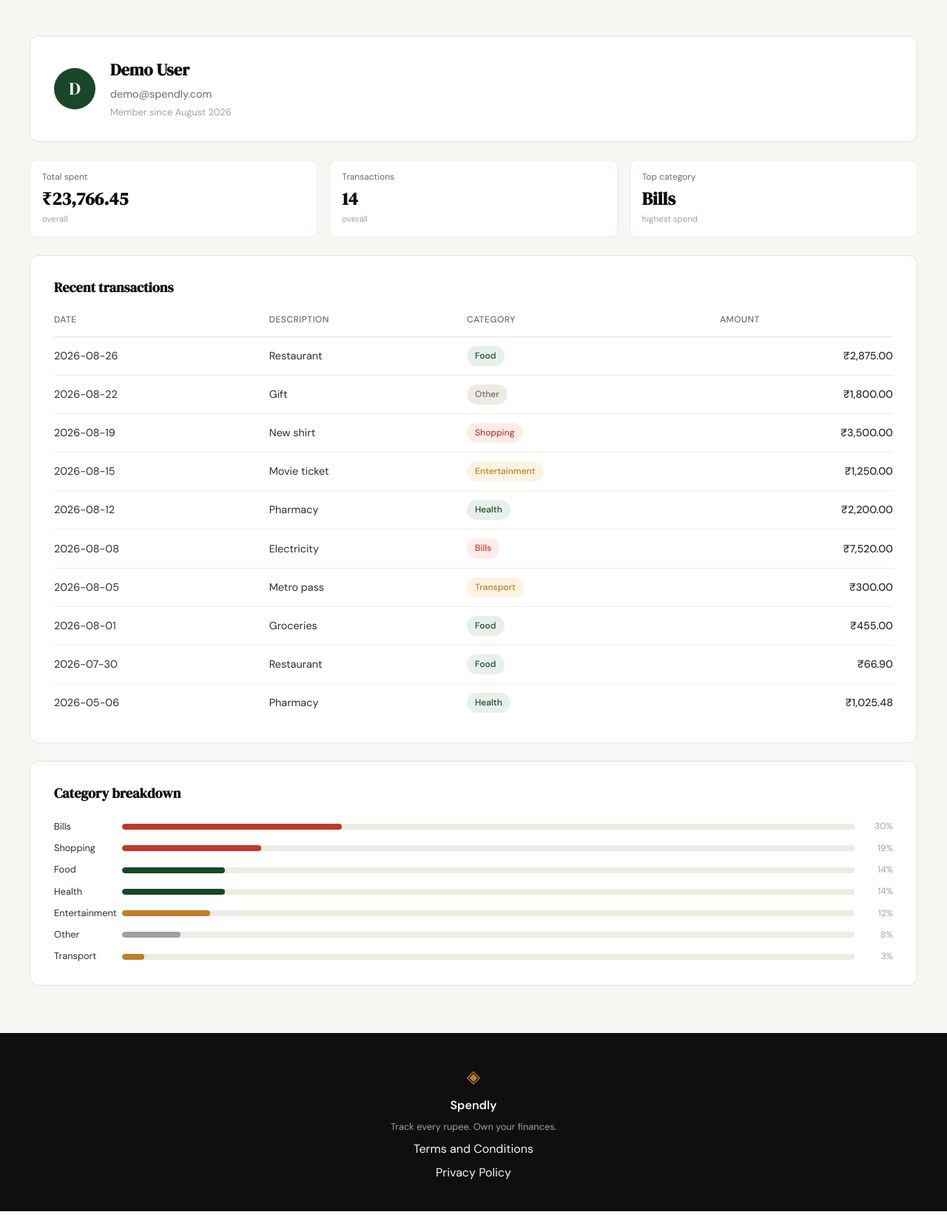
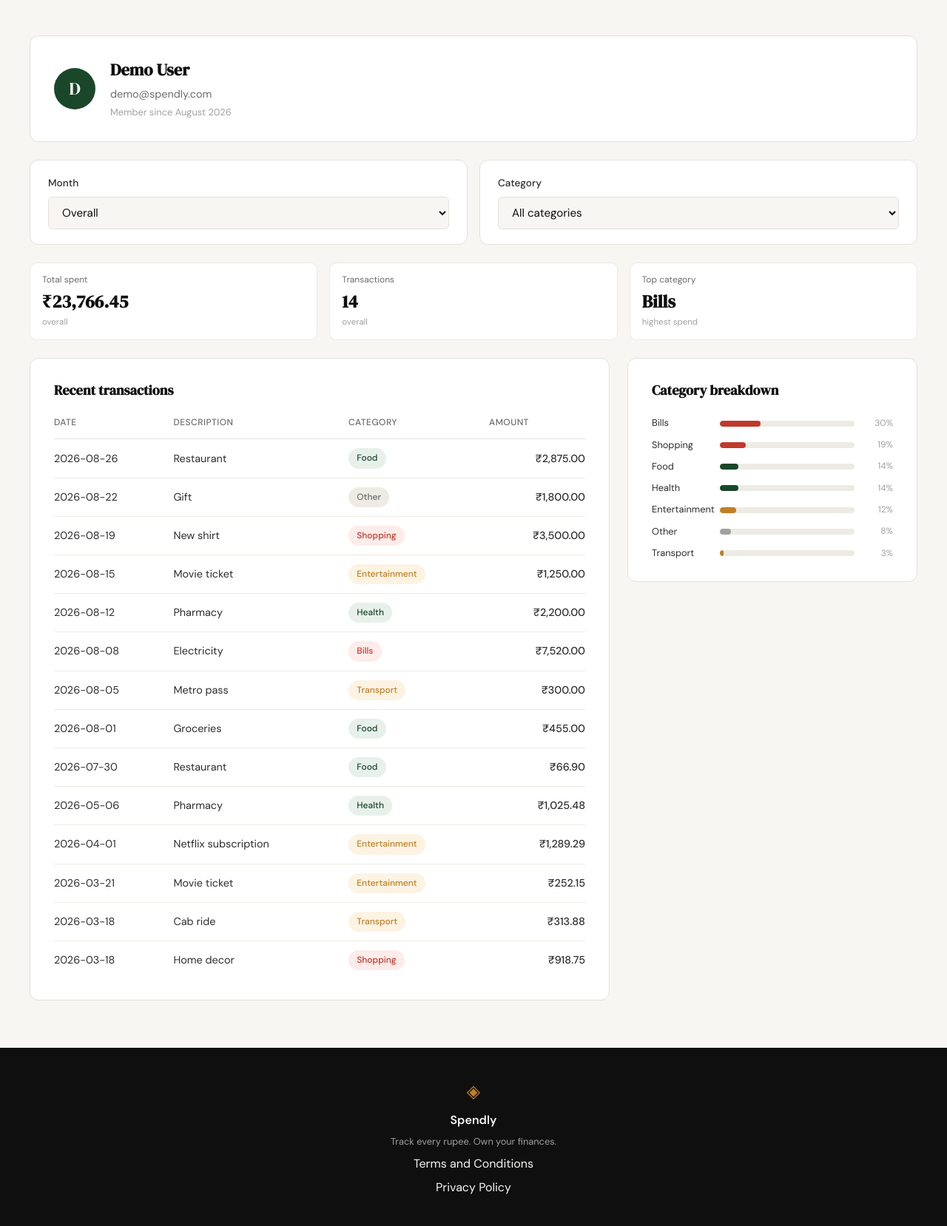
Before and after one commit to abhinav870/Spendly-Claude-Code, a Flask app: page /profile in a window 1280 px wide. Shown: the part 61-1719 px from the top of the page at 74% size. Run offline with Flask 3, Linux system fonts and the light colour scheme; a user stored in the database is signed in; data comes from the database, SQL or seed files in the repository.

Commit message:
14- Added Dropdown cards in the frontend

```diff
--- a/app.py
+++ b/app.py
@@ -4,7 +4,7 @@ import sqlite3
 from flask import Flask, abort, redirect, render_template, request, session, url_for
 from werkzeug.security import check_password_hash
 
-from database.db import EMAIL_RE, MIN_PASSWORD_LEN, create_user, get_user_by_email, get_user_by_id, init_db, seed_db
+from database.db import CATEGORIES, EMAIL_RE, MIN_PASSWORD_LEN, create_user, get_user_by_email, get_user_by_id, init_db, seed_db
 from database import queries
 
 app = Flask(__name__)
@@ -119,10 +119,14 @@ def profile():
     if get_user_by_id(user_id) is None:
         abort(404)
 
+    selected_month = request.args.get("month") or None
+    selected_category = request.args.get("category") or None
+
     user = queries.get_user_by_id(user_id)
-    summary = queries.get_summary_stats(user_id)
-    transactions = queries.get_recent_transactions(user_id)
-    categories = queries.get_category_breakdown(user_id)
+    summary = queries.get_summary_stats(user_id, month=selected_month, category=selected_category)
+    transactions = queries.get_recent_transactions(user_id, month=selected_month, category=selected_category)
+    categories = queries.get_category_breakdown(user_id, month=selected_month, category=selected_category)
+    month_options = queries.get_month_options()
 
     return render_template(
         "profile.html",
@@ -130,6 +134,10 @@ def profile():
         summary=summary,
         transactions=transactions,
         categories=categories,
+        month_options=month_options,
+        category_options=CATEGORIES,
+        selected_month=selected_month or "",
+        selected_category=selected_category or "",
     )
 
 # ------------------------------------------------------------------ #
--- a/database/queries.py
+++ b/database/queries.py
@@ -1,4 +1,4 @@
-from datetime import datetime
+from datetime import date, datetime
 
 from database.db import get_db
 
@@ -24,8 +24,26 @@ def get_user_by_id(user_id):
     }
 
 
-def get_summary_stats(user_id):
-    """Return total_spent, transaction_count, top_category for a user."""
+def get_month_options():
+    """Return filter dropdown options from the current month back through
+    January of the current year, newest first, with "Overall" prepended.
+
+    Each option is {"value": "" | "YYYY-MM", "label": "Overall" | "Mon-YY"}.
+    """
+    today = date.today()
+    options = [{"value": "", "label": "Overall"}]
+    for month in range(today.month, 0, -1):
+        month_date = date(today.year, month, 1)
+        options.append({
+            "value": month_date.strftime("%Y-%m"),
+            "label": month_date.strftime("%b-%y"),
+        })
+    return options
+
+
+def get_summary_stats(user_id, month=None, category=None):
+    """Return total_spent, transaction_count, top_category for a user,
+    optionally restricted to a "YYYY-MM" month and/or a category."""
     with get_db() as conn:
         totals = conn.execute(
             """
@@ -33,8 +51,10 @@ def get_summary_stats(user_id):
                    COUNT(*)                 AS transaction_count
             FROM expenses
             WHERE user_id = ?
+              AND (? IS NULL OR strftime('%Y-%m', date) = ?)
+              AND (? IS NULL OR category = ?)
             """,
-            (user_id,),
+            (user_id, month, month, category, category),
         ).fetchone()
 
         top = conn.execute(
@@ -42,11 +62,13 @@ def get_summary_stats(user_id):
             SELECT category, SUM(amount) AS cat_total
             FROM expenses
             WHERE user_id = ?
+              AND (? IS NULL OR strftime('%Y-%m', date) = ?)
+              AND (? IS NULL OR category = ?)
             GROUP BY category
             ORDER BY cat_total DESC
             LIMIT 1
             """,
-            (user_id,),
+            (user_id, month, month, category, category),
         ).fetchone()
 
     if totals["transaction_count"] == 0:
@@ -59,18 +81,23 @@ def get_summary_stats(user_id):
     }
 
 
-def get_recent_transactions(user_id, limit=10):
-    """Return up to `limit` most recent expenses, newest-first."""
+def get_recent_transactions(user_id, limit=None, month=None, category=None):
+    """Return up to `limit` most recent expenses, newest-first, optionally
+    restricted to a "YYYY-MM" month and/or a category. `limit=None` returns
+    every matching expense."""
+    sql_limit = -1 if limit is None else limit
     with get_db() as conn:
         rows = conn.execute(
             """
             SELECT date, description, category, amount
             FROM expenses
             WHERE user_id = ?
+              AND (? IS NULL OR strftime('%Y-%m', date) = ?)
+              AND (? IS NULL OR category = ?)
             ORDER BY date DESC, id DESC
             LIMIT ?
             """,
-            (user_id, limit),
+            (user_id, month, month, category, category, sql_limit),
         ).fetchall()
 
     return [
@@ -84,19 +111,22 @@ def get_recent_transactions(user_id, limit=10):
     ]
 
 
-def get_category_breakdown(user_id):
+def get_category_breakdown(user_id, month=None, category=None):
     """Return per-category totals + integer pct (summing to exactly 100),
-    ordered by amount desc. Empty list if the user has no expenses."""
+    ordered by amount desc. Empty list if the user has no expenses.
+    Optionally restricted to a "YYYY-MM" month and/or a category."""
     with get_db() as conn:
         rows = conn.execute(
             """
             SELECT category, SUM(amount) AS amount
             FROM expenses
             WHERE user_id = ?
+              AND (? IS NULL OR strftime('%Y-%m', date) = ?)
+              AND (? IS NULL OR category = ?)
             GROUP BY category
             ORDER BY amount DESC
             """,
-            (user_id,),
+            (user_id, month, month, category, category),
         ).fetchall()
 
     if not rows:
--- a/static/css/style.css
+++ b/static/css/style.css
@@ -584,10 +584,54 @@ a { color: inherit; text-decoration: none; }
     color: var(--ink-faint);
 }
 
+.profile-filters {
+    display: grid;
+    grid-template-columns: repeat(2, 1fr);
+    gap: 1rem;
+}
+
+@media (max-width: 560px) {
+    .profile-filters {
+        grid-template-columns: 1fr;
+    }
+}
+
+.profile-filter {
+    background: var(--paper-card);
+    border: 1px solid var(--border);
+    border-radius: var(--radius-md);
+    padding: 1.25rem 1.5rem;
+}
+
+.profile-filter label {
+    display: block;
+    font-size: 0.85rem;
+    font-weight: 500;
+    color: var(--ink-soft);
+    margin-bottom: 0.5rem;
+}
+
+.profile-filter select.form-input {
+    cursor: pointer;
+}
+
 .profile-stats {
     display: grid;
     grid-template-columns: repeat(3, 1fr);
     gap: 1rem;
+}
+
+.profile-panels-row {
+    display: grid;
+    grid-template-columns: 2fr 1fr;
+    gap: 1.5rem;
+    align-items: start;
+}
+
+@media (max-width: 800px) {
+    .profile-panels-row {
+        grid-template-columns: 1fr;
+    }
 }
 
 .profile-panel {
--- a/templates/profile.html
+++ b/templates/profile.html
@@ -15,6 +15,26 @@
                 <p class="profile-since">Member since {{ user.member_since }}</p>
             </div>
         </div>
+
+        <form class="profile-filters" method="get" action="{{ url_for('profile') }}">
+            <div class="profile-filter">
+                <label for="month">Month</label>
+                <select id="month" name="month" class="form-input" onchange="this.form.submit()">
+                    {% for option in month_options %}
+                    <option value="{{ option.value }}" {% if option.value == selected_month %}selected{% endif %}>{{ option.label }}</option>
+                    {% endfor %}
+                </select>
+            </div>
+            <div class="profile-filter">
+                <label for="category">Category</label>
+                <select id="category" name="category" class="form-input" onchange="this.form.submit()">
+                    <option value="" {% if selected_category == "" %}selected{% endif %}>All categories</option>
+                    {% for cat in category_options %}
+                    <option value="{{ cat }}" {% if cat == selected_category %}selected{% endif %}>{{ cat }}</option>
+                    {% endfor %}
+                </select>
+            </div>
+        </form>
 
         <div class="profile-stats">
             <div class="stat-tile">
@@ -34,7 +54,8 @@
             </div>
         </div>
 
-        <div class="profile-panel">
+        <div class="profile-panels-row">
+            <div class="profile-panel profile-panel-transactions">
                 <h2 class="profile-panel-title">Recent transactions</h2>
                 <table class="profile-table">
                     <thead>
@@ -58,7 +79,7 @@
                 </table>
             </div>
 
-        <div class="profile-panel">
+            <div class="profile-panel profile-panel-breakdown">
                 <h2 class="profile-panel-title">Category breakdown</h2>
                 <div class="stat-bars profile-breakdown">
                     {% for cat in categories %}
@@ -72,6 +93,7 @@
                     {% endfor %}
                 </div>
             </div>
+        </div>
 
     </div>
 </section>
```
Lines whose indentation alone changed are shown as unchanged.
